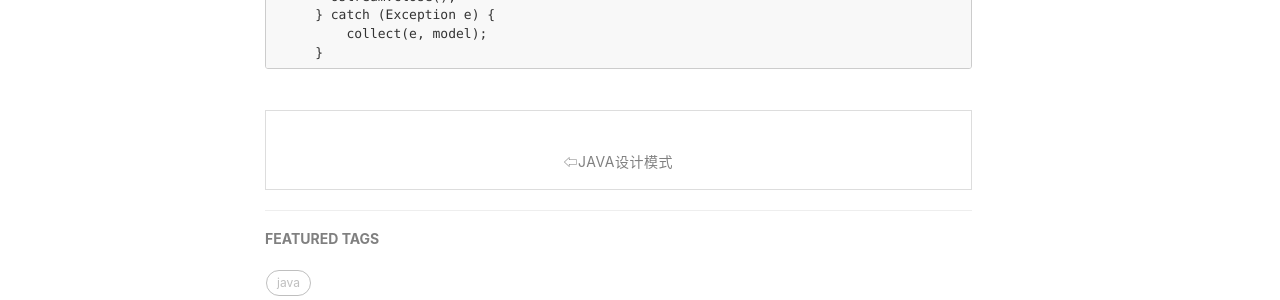
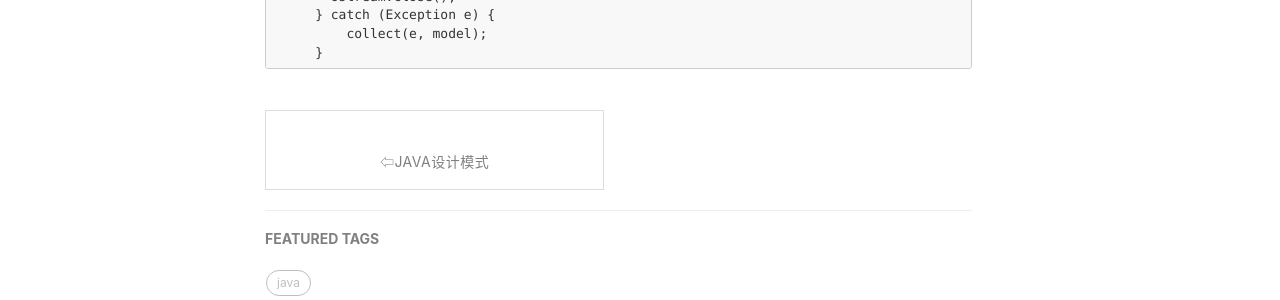
Before and after one commit to chengentop/chengentop.github.io, a Jekyll site: the page built from _posts/2019-6-13-利用poi将html生成word.md, in a window 1280 px wide. Shown: the part 1133-1433 px from the top of the page. Built offline with Jekyll 4.4.1, drawn with Linux system fonts in a browser that asks for light colours; nearby versions of some CDN libraries; comment, search, counter and statistics services are not loaded.

Commit message:
Update post.html

```diff
--- a/_layouts/post.html
+++ b/_layouts/post.html
@@ -64,7 +64,7 @@ layout: default
 
                 <ul class="pager">
                     {% if page.previous.url %}
-                    <li >
+                    <li class="previous">
                         <a href="{{ page.previous.url | prepend: site.baseurl | replace: '//', '/' }}" data-toggle="tooltip" data-placement="top" title="{{page.previous.title}}">
                         <br>
                         <span>⇦{{page.previous.title}}</span>
@@ -72,7 +72,7 @@ layout: default
                     </li>
                     {% endif %}
                     {% if page.next.url %}
-                    <li>
+                    <li class = "next">
                         <a href="{{ page.next.url | prepend: site.baseurl | replace: '//', '/' }}" data-toggle="tooltip" data-placement="top" title="{{page.next.title}}">
                         <br>
                         <span>{{page.next.title}}⇨</span>
```
